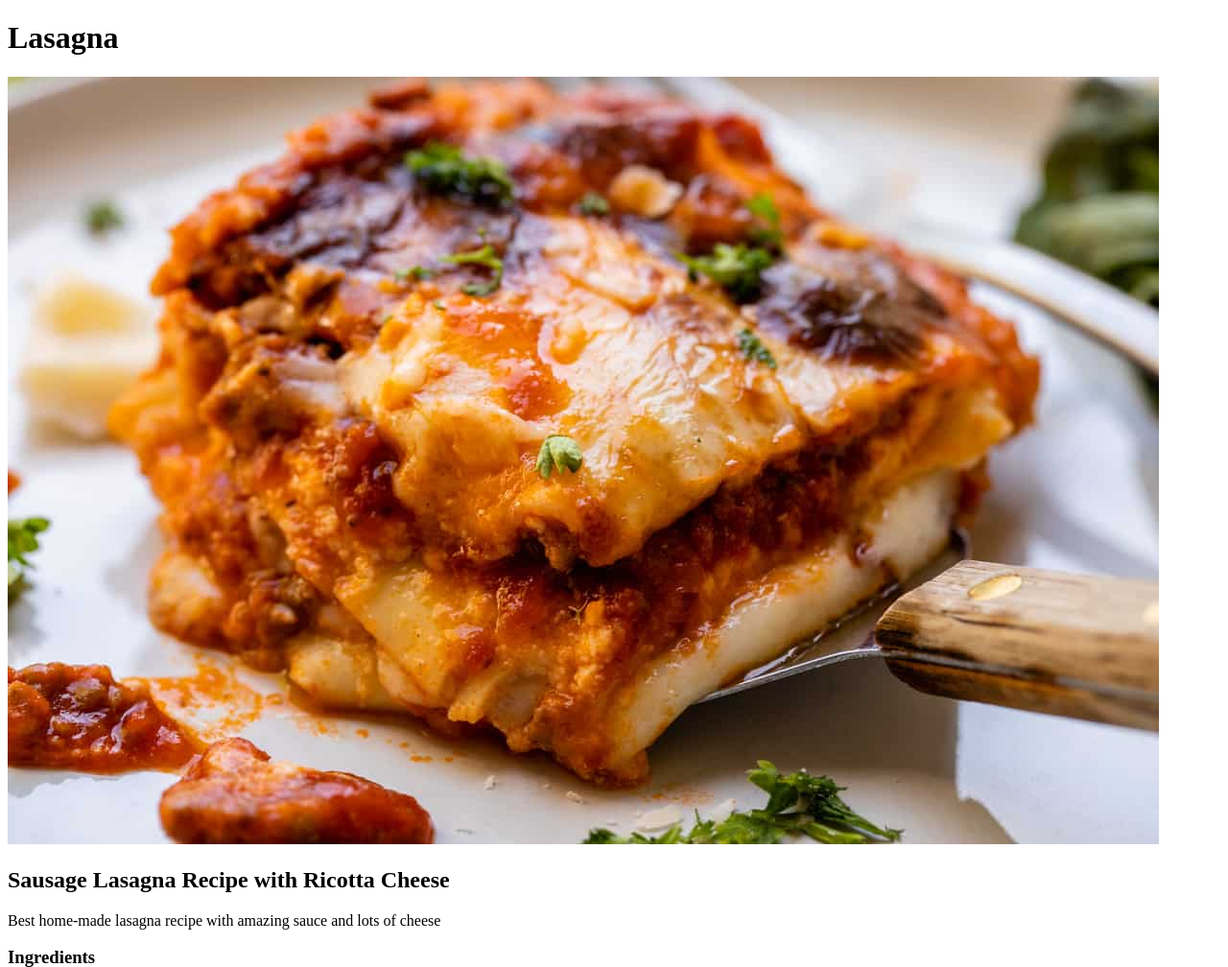
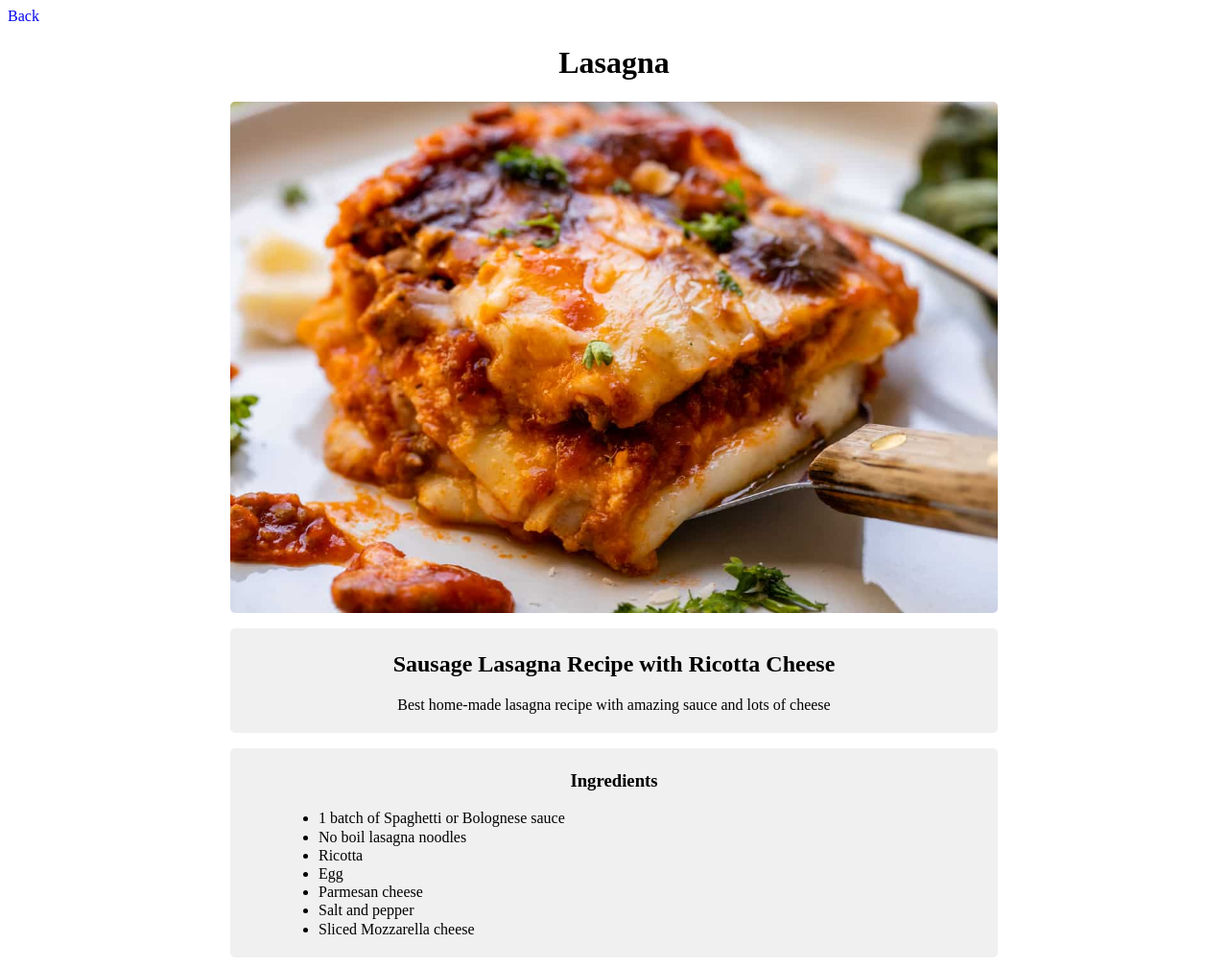
Before and after one commit to yenhai1/odin-recipes, a plain HTML site: page recipes/lasagna.html in a window 1280 px wide. Shown: the top 1008 px of the page at 96% size. Drawn offline with Linux system fonts and the light colour scheme.

Commit message:
Update style.css

```diff
--- a/recipes/lasagna.html
+++ b/recipes/lasagna.html
@@ -7,10 +7,16 @@
     <link rel="stylesheet" href="../styles/style.css" />
   </head>
   <body>
+    <nav>
+      <a href="../index.html">Back</a>
+    </nav>
     <h1>Lasagna</h1>
     <img src="../images/lasagna.jpg" alt="Delicous home-made lasagna" />
+    <div class="container">
       <h2>Sausage Lasagna Recipe with Ricotta Cheese</h2>
       <p>Best home-made lasagna recipe with amazing sauce and lots of cheese</p>
+    </div>
+    <div class="container">
       <h3>Ingredients</h3>
       <ul>
         <li>1 batch of Spaghetti or Bolognese sauce</li>
@@ -21,6 +27,8 @@
         <li>Salt and pepper</li>
         <li>Sliced Mozzarella cheese</li>
       </ul>
+    </div>
+    <div class="container">
       <h3>How to make home-made lasagna</h3>
       <ol>
         <li>
@@ -45,5 +53,6 @@
         </li>
         <li>Bake at 375 degrees for about an hour.</li>
       </ol>
+    </div>
   </body>
 </html>
--- a/styles/style.css
+++ b/styles/style.css
@@ -0,0 +1,40 @@
+* {
+  box-sizing: border-box;
+  /* border: 1px sandybrown solid; */
+}
+
+a {
+  text-decoration: none;
+}
+
+.container {
+  padding: 0.25rem;
+  margin: 1rem auto;
+  width: 800px;
+  background: rgb(240, 240, 240);
+  border: none;
+  border-radius: 5px;
+}
+
+h1,
+h2,
+h3,
+p {
+  text-align: center;
+  list-style-position: inside;
+}
+
+li {
+  margin-left: 3rem;
+  margin-right: 3rem;
+  line-height: 1.2rem;
+}
+
+img {
+  display: flex;
+  width: 800px;
+  height: auto;
+  margin-left: auto;
+  margin-right: auto;
+  border-radius: 5px;
+}
```
Lines whose indentation alone changed are shown as unchanged.
